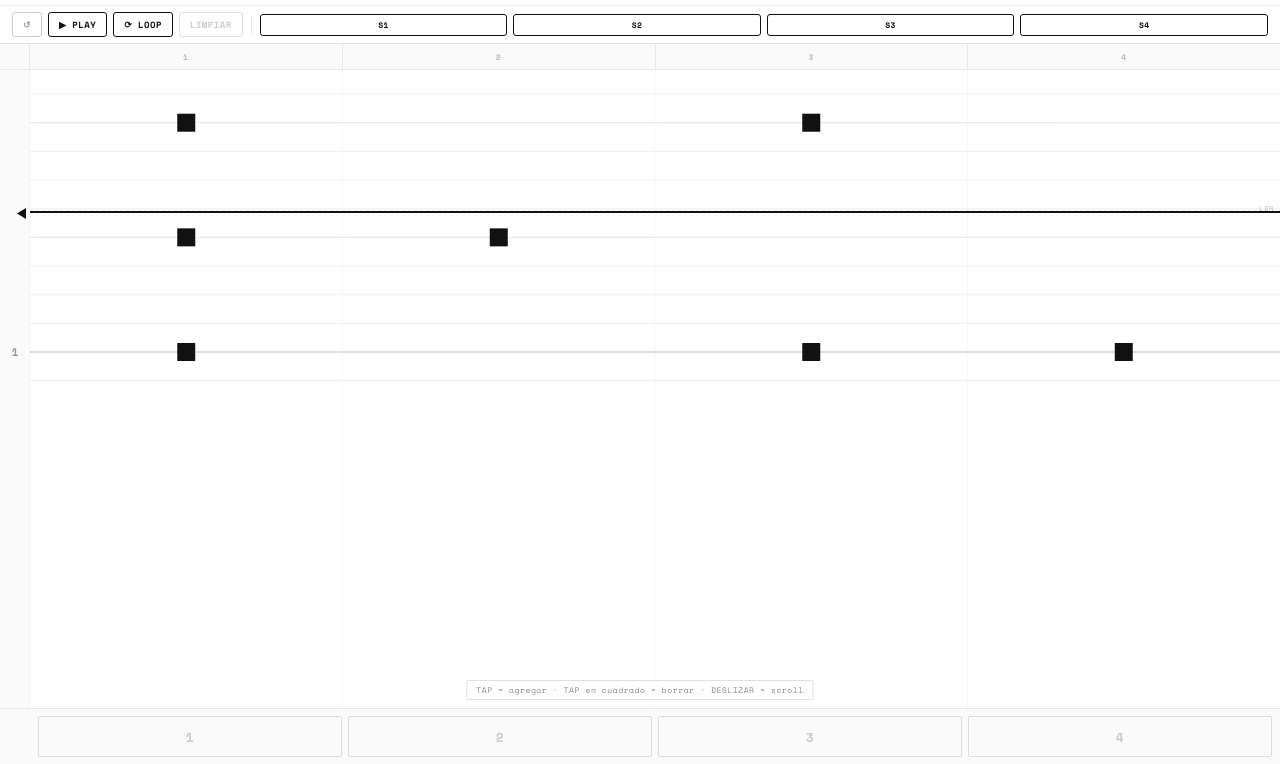
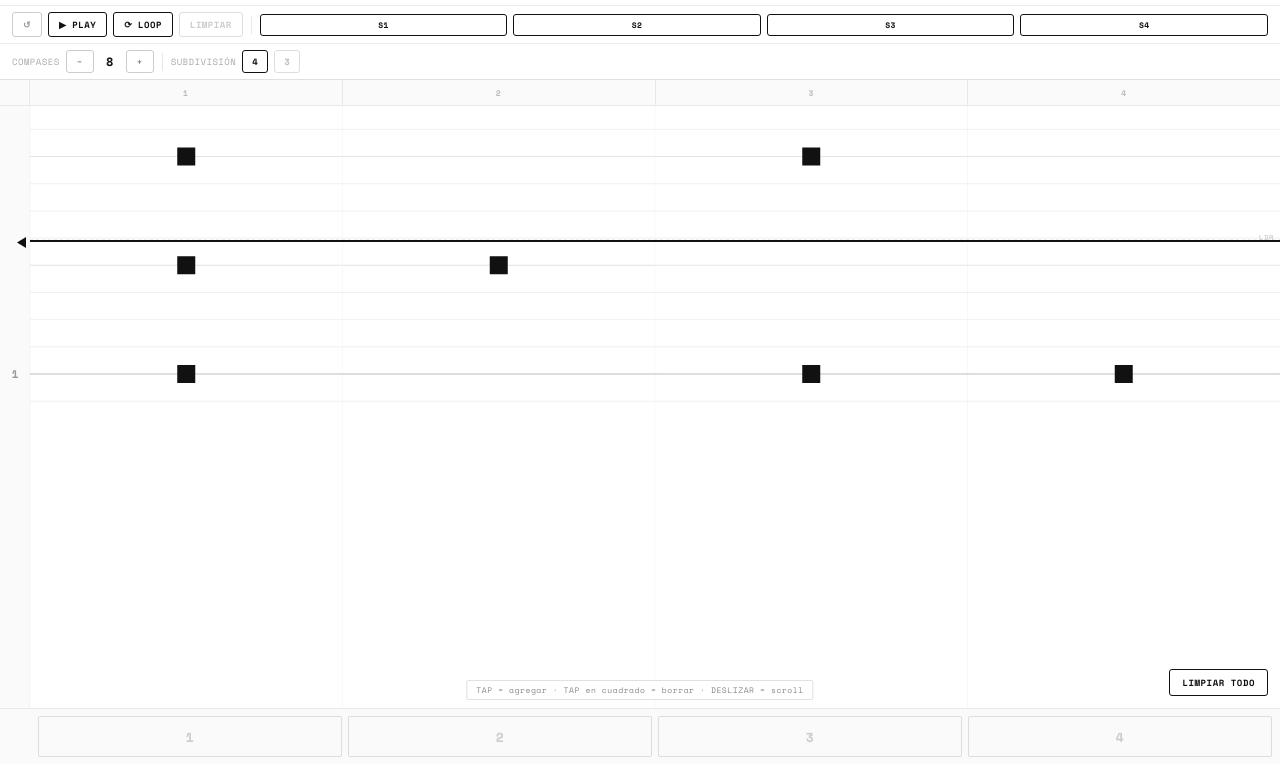
Before and after one commit to marioefron/rola, a plain HTML site: page index.html in a window 1280 px wide. Both pictures are taken after a click on the button "✏ EDITAR". Shown: the part 36-800 px from the top of the page. Drawn offline with nearby package versions, Linux system fonts and the light colour scheme.

Commit message:
Update index.html

```diff
--- a/index.html
+++ b/index.html
@@ -3,7 +3,7 @@
 <head>
 <meta charset="UTF-8">
 <meta name="viewport" content="width=device-width, initial-scale=1.0, user-scalable=no">
-<title>RolaIO</title>
+<title>Rola</title>
 <link href="https://fonts.googleapis.com/css2?family=Space+Mono:wght@400;700&display=swap" rel="stylesheet">
 <style>
 *{box-sizing:border-box;margin:0;padding:0;-webkit-tap-highlight-color:transparent;}
@@ -75,6 +75,11 @@ body{
 .btn.lp.on{border-color:#111;color:#111;}
 .btn.lp.off{border-color:#ddd;color:#ccc;}
 .btn.clr{border-color:#ddd;color:#ccc;}
+.metro-lbl{font-size:9px;color:#aaa;letter-spacing:.05em;text-transform:uppercase;flex-shrink:0;}
+.metro-val{font-size:12px;font-weight:700;color:#111;min-width:20px;text-align:center;}
+.btn.metro-adj{padding:4px 10px;border-color:#ccc;color:#888;min-width:28px;}
+.btn.metro-sub{padding:4px 9px;border-color:#ddd;color:#bbb;font-size:9px;}
+.btn.metro-sub.on{border-color:#111;color:#111;}
 
 .sep{width:1px;height:18px;background:#e8e8e8;flex-shrink:0;margin:0 2px;}
 
@@ -150,6 +155,17 @@ body{
   background:#ffffffee;padding:3px 9px;border-radius:2px;border:1px solid #e0e0e0;
 }
 .hint.show{opacity:1;}
+
+.edit-clr{
+  position:absolute;bottom:12px;right:12px;
+  font-family:'Space Mono',monospace;font-size:9px;font-weight:700;
+  letter-spacing:.06em;text-transform:uppercase;
+  padding:6px 12px;border-radius:3px;
+  border:1.5px solid #111;color:#111;
+  background:#fff;cursor:pointer;
+  z-index:20;display:none;
+}
+.edit-clr.show{display:block;}
 </style>
 </head>
 <body>
@@ -177,6 +193,17 @@ body{
     <button class="snd-btn on" id="sb2" onclick="tglSnd(2)">S3</button>
     <button class="snd-btn on" id="sb3" onclick="tglSnd(3)">S4</button>
   </div>
+  <!-- Row 3: metro controls -->
+  <div class="row2" id="row3" style="border-top:1px solid #ebebeb;">
+    <span class="metro-lbl">Compases</span>
+    <button class="btn metro-adj" id="bars-dn">−</button>
+    <span id="bars-v" class="metro-val">8</span>
+    <button class="btn metro-adj" id="bars-up">+</button>
+    <div class="sep"></div>
+    <span class="metro-lbl">Subdivisión</span>
+    <button class="btn metro-sub on" id="sub-bin">4</button>
+    <button class="btn metro-sub" id="sub-ter">3</button>
+  </div>
 </div>
 
 <div class="track-headers">
@@ -193,6 +220,7 @@ body{
   <canvas id="roll-canvas"></canvas>
   <div class="rline" id="rline"><span class="rline-lbl">LDR</span></div>
   <div class="hint" id="hint">TAP = agregar · TAP en cuadrado = borrar · DESLIZAR = scroll</div>
+  <button class="edit-clr" id="edit-clr" onclick="clearAll()">Limpiar todo</button>
 </div>
 
 <div class="indicators" id="inds">
@@ -204,12 +232,29 @@ body{
 
 <script>
 // ── CONFIG ──────────────────────────────────────────────────────
-const TRACKS=4,BARS=8,BPB=4,TOTAL=BARS*BPB,SUB=4,SNAP=1/SUB;
+const TRACKS=4;
 const SNAMES=['kick','snare','hihat','tom'];
 const RULER=30;
-// Square pin dimensions
-const SQ=9;   // half-size: square is SQ*2 x SQ*2
-const HIT=18; // hit radius in px
+const SQ=9;
+const HIT=18;
+
+// ── METRO (mutable) ──────────────────────────────────────────────
+let BARS=8;   // cantidad de compases
+let BPB=4;    // beats por compás (4=binario, 3=ternario)
+let SUB=4;    // subdivisiones por beat (4=binario, 3=ternario)
+let SNAP=1/SUB;
+let TOTAL=BARS*BPB;
+
+function recomputeMeter(){
+  SNAP=1/SUB;
+  TOTAL=BARS*BPB;
+  // Recortar notas que quedan fuera
+  for(let t=0;t<TRACKS;t++)
+    notes[t]=notes[t].filter(b=>b>=0&&b<TOTAL);
+  // Corregir playhead
+  if(playhead>=TOTAL) playhead=0;
+  clearTrig();
+}
 
 // ── STATE ────────────────────────────────────────────────────────
 let bpm=80,playing=false,looping=true,editMode=false;
@@ -299,9 +344,9 @@ function render(){
     if(b<-SNAP||b>TOTAL+SNAP) continue;
     const y=beatY(b);
     if(y<-2||y>wH+2) continue;
-    const isBar=Math.abs(b%BPB)<.001;
-    const isBeat=!isBar&&Math.abs(b%1)<.001;
-    const isSub=!isBar&&!isBeat;
+    const isBar =b>=0 && Math.abs(b % BPB)<0.001;
+    const isBeat=!isBar && Math.abs(b % 1)<0.001;
+    const isSub =!isBar&&!isBeat;
     if(isSub&&ppb<14) continue;
 
     // Grid line: bar = #d8d8d8, beat = #ebebeb, subdiv = #f3f3f3
@@ -394,7 +439,6 @@ function clearTrig(){ triggered=[new Set(),new Set(),new Set(),new Set()]; }
 
 // ── PLAYBACK ─────────────────────────────────────────────────────
 function startPlay(){
-  ensureAudio();
   playing=true; lastTs=null;
   bPlay.textContent='⏸ Pausa'; bPlay.classList.add('on');
   raf=requestAnimationFrame(loop);
@@ -485,6 +529,7 @@ editBtn.addEventListener('click',()=>{
   editBtn.classList.toggle('on',editMode);
   editBtn.textContent=editMode?'✓ Listo':'✏ Editar';
   canvas.classList.toggle('editing',editMode);
+  document.getElementById('edit-clr').classList.toggle('show',editMode);
   if(editMode){
     pausePlay();
     scrollBeat=playhead+(rY/ppb); pScrollRef=scrollBeat;
@@ -493,82 +538,134 @@ editBtn.addEventListener('click',()=>{
   }
   render();
 });
+
+function clearAll(){
+  notes=[[],[],[],[]];
+  render();
+}
 bpmS.addEventListener('input',()=>{ bpm=parseInt(bpmS.value); bpmV.textContent=bpm; });
 
+// ── METRO CONTROLS ───────────────────────────────────────────────
+const barsV=document.getElementById('bars-v');
+const subBin=document.getElementById('sub-bin');
+const subTer=document.getElementById('sub-ter');
+
+document.getElementById('bars-dn').addEventListener('click',()=>{
+  if(BARS<=1) return;
+  BARS--;
+  barsV.textContent=BARS;
+  recomputeMeter();
+  render();
+});
+document.getElementById('bars-up').addEventListener('click',()=>{
+  if(BARS>=32) return;
+  BARS++;
+  barsV.textContent=BARS;
+  recomputeMeter();
+  render();
+});
+subBin.addEventListener('click',()=>{
+  BPB=4; SUB=4;
+  subBin.classList.add('on'); subTer.classList.remove('on');
+  recomputeMeter(); render();
+});
+subTer.addEventListener('click',()=>{
+  BPB=3; SUB=3;
+  subTer.classList.add('on'); subBin.classList.remove('on');
+  recomputeMeter(); render();
+});
+
 // ── SOUND ────────────────────────────────────────────────────────
+// Estrategia iOS: crear el contexto sincrónicamente en el primer gesto,
+// mantenerlo vivo con un oscilador silencioso permanente,
+// y usar buffers pre-generados en lugar de síntesis en tiempo real.
+
 let ac = null;
+let acReady = false;
+let keepAliveNode = null;
+let prebuiltBuffers = null; // buffers pre-generados al desbloquear
 
-// En iOS el AudioContext DEBE crearse dentro del handler del gesto del usuario.
-// Lo creamos la primera vez que el usuario toca cualquier cosa, y de ahí en más
-// solo lo reanudamos si queda suspendido.
-function ensureAudio() {
-  if (!ac) {
-    ac = new (window.AudioContext || window.webkitAudioContext)();
-    // Reproducir un buffer de silencio inmediatamente para desbloquear iOS
-    const buf = ac.createBuffer(1, 1, ac.sampleRate);
-    const src = ac.createBufferSource();
-    src.buffer = buf;
-    src.connect(ac.destination);
-    src.start(0);
-  } else if (ac.state === 'suspended') {
-    ac.resume();
+function buildBuffers(a) {
+  // Pre-genera todos los sonidos una sola vez cuando el contexto está listo
+  function kick() {
+    const len = Math.ceil(a.sampleRate * 0.35);
+    const buf = a.createBuffer(1, len, a.sampleRate);
+    const d = buf.getChannelData(0);
+    for (let i = 0; i < len; i++) {
+      const t = i / a.sampleRate;
+      const freq = 150 * Math.pow(38/150, t/0.08);
+      const env = Math.exp(-t * 14);
+      const noise = (Math.random()*2-1) * Math.exp(-t*80) * 0.4;
+      d[i] = Math.sin(2*Math.PI*freq*t) * env + noise;
+    }
+    return buf;
   }
+  function snare() {
+    const len = Math.ceil(a.sampleRate * 0.18);
+    const buf = a.createBuffer(1, len, a.sampleRate);
+    const d = buf.getChannelData(0);
+    for (let i = 0; i < len; i++) {
+      const t = i / a.sampleRate;
+      const tone = Math.sin(2*Math.PI*160*t) * Math.exp(-t*30) * 0.5;
+      const noise = (Math.random()*2-1) * Math.exp(-t*22) * 0.7;
+      d[i] = tone + noise;
+    }
+    return buf;
+  }
+  function hihat() {
+    const len = Math.ceil(a.sampleRate * 0.06);
+    const buf = a.createBuffer(1, len, a.sampleRate);
+    const d = buf.getChannelData(0);
+    for (let i = 0; i < len; i++) {
+      const t = i / a.sampleRate;
+      d[i] = (Math.random()*2-1) * Math.exp(-t*60) * 0.4;
+    }
+    return buf;
+  }
+  function tom() {
+    const len = Math.ceil(a.sampleRate * 0.22);
+    const buf = a.createBuffer(1, len, a.sampleRate);
+    const d = buf.getChannelData(0);
+    for (let i = 0; i < len; i++) {
+      const t = i / a.sampleRate;
+      const freq = 200 * Math.pow(72/200, t/0.14);
+      d[i] = Math.sin(2*Math.PI*freq*t) * Math.exp(-t*18) * 0.75;
+    }
+    return buf;
+  }
+  return [kick(), snare(), hihat(), tom()];
 }
 
-// Desbloquear en el primer toque sobre cualquier elemento
-['touchstart','mousedown','pointerdown'].forEach(ev => {
-  document.addEventListener(ev, function handler() {
-    ensureAudio();
-    document.removeEventListener(ev, handler);
-  }, { passive: true });
-});
-function playKick(a,t){
-  const o=a.createOscillator(),g=a.createGain();
-  o.connect(g);g.connect(a.destination);
-  o.frequency.setValueAtTime(150,t);o.frequency.exponentialRampToValueAtTime(38,t+.08);
-  g.gain.setValueAtTime(1,t);g.gain.exponentialRampToValueAtTime(.001,t+.32);
-  o.start(t);o.stop(t+.32);
-  const buf=a.createBuffer(1,a.sampleRate*.02,a.sampleRate),d=buf.getChannelData(0);
-  for(let i=0;i<d.length;i++) d[i]=(Math.random()*2-1)*(1-i/d.length);
-  const s=a.createBufferSource(),g2=a.createGain();
-  s.buffer=buf;s.connect(g2);g2.connect(a.destination);
-  g2.gain.setValueAtTime(.35,t);g2.gain.exponentialRampToValueAtTime(.001,t+.02);s.start(t);
+function unlockAudio() {
+  if (acReady) return;
+  // Crear sincrónicamente dentro del gesto
+  ac = new (window.AudioContext || window.webkitAudioContext)();
+  // Nodo silencioso permanente para mantener el contexto vivo en iOS
+  keepAliveNode = ac.createGain();
+  keepAliveNode.gain.value = 0;
+  keepAliveNode.connect(ac.destination);
+  const silence = ac.createOscillator();
+  silence.connect(keepAliveNode);
+  silence.start();
+  // Pre-generar buffers
+  prebuiltBuffers = buildBuffers(ac);
+  acReady = true;
 }
-function playSnare(a,t){
-  const o=a.createOscillator(),og=a.createGain();
-  o.connect(og);og.connect(a.destination);
-  o.frequency.setValueAtTime(200,t);o.frequency.exponentialRampToValueAtTime(100,t+.1);
-  og.gain.setValueAtTime(.5,t);og.gain.exponentialRampToValueAtTime(.001,t+.13);
-  o.start(t);o.stop(t+.13);
-  const len=a.sampleRate*.16,buf=a.createBuffer(1,len,a.sampleRate),data=buf.getChannelData(0);
-  for(let i=0;i<len;i++) data[i]=Math.random()*2-1;
-  const s=a.createBufferSource(),f=a.createBiquadFilter(),ng=a.createGain();
-  s.buffer=buf;f.type='highpass';f.frequency.value=2000;
-  s.connect(f);f.connect(ng);ng.connect(a.destination);
-  ng.gain.setValueAtTime(.65,t);ng.gain.exponentialRampToValueAtTime(.001,t+.16);s.start(t);
+
+// Escuchar en touchstart (más temprano posible en iOS) Y en click
+// Usar captura para interceptar antes que cualquier otro handler
+document.addEventListener('touchstart', unlockAudio, { capture: true, passive: true });
+document.addEventListener('click',      unlockAudio, { capture: true, passive: true });
+
+function trigSnd(t) {
+  if (!sndOn[t] || !acReady || !prebuiltBuffers) return;
+  if (ac.state === 'suspended') { ac.resume(); return; }
+  const src = ac.createBufferSource();
+  src.buffer = prebuiltBuffers[t];
+  src.connect(ac.destination);
+  src.start(ac.currentTime);
 }
-function playHihat(a,t){
-  const len=Math.floor(a.sampleRate*.07),buf=a.createBuffer(1,len,a.sampleRate),data=buf.getChannelData(0);
-  for(let i=0;i<len;i++) data[i]=Math.random()*2-1;
-  const s=a.createBufferSource(),f=a.createBiquadFilter(),g=a.createGain();
-  s.buffer=buf;f.type='highpass';f.frequency.value=7500;
-  s.connect(f);f.connect(g);g.connect(a.destination);
-  g.gain.setValueAtTime(.38,t);g.gain.exponentialRampToValueAtTime(.001,t+.05);s.start(t);
-}
-function playTom(a,t){
-  const o=a.createOscillator(),g=a.createGain();
-  o.connect(g);g.connect(a.destination);
-  o.frequency.setValueAtTime(200,t);o.frequency.exponentialRampToValueAtTime(72,t+.14);
-  g.gain.setValueAtTime(.75,t);g.gain.exponentialRampToValueAtTime(.001,t+.22);
-  o.start(t);o.stop(t+.22);
-}
-const SFNS=[playKick,playSnare,playHihat,playTom];
-function trigSnd(t){
-  if(!sndOn[t]) return;
-  if(!ac) return; // aún no hubo gesto
-  if(ac.state==='suspended') ac.resume();
-  SFNS[t](ac, ac.currentTime);
-}
+
 function tglSnd(t){
   sndOn[t]=!sndOn[t];
   const b=document.getElementById('sb'+t),on=sndOn[t];
```
